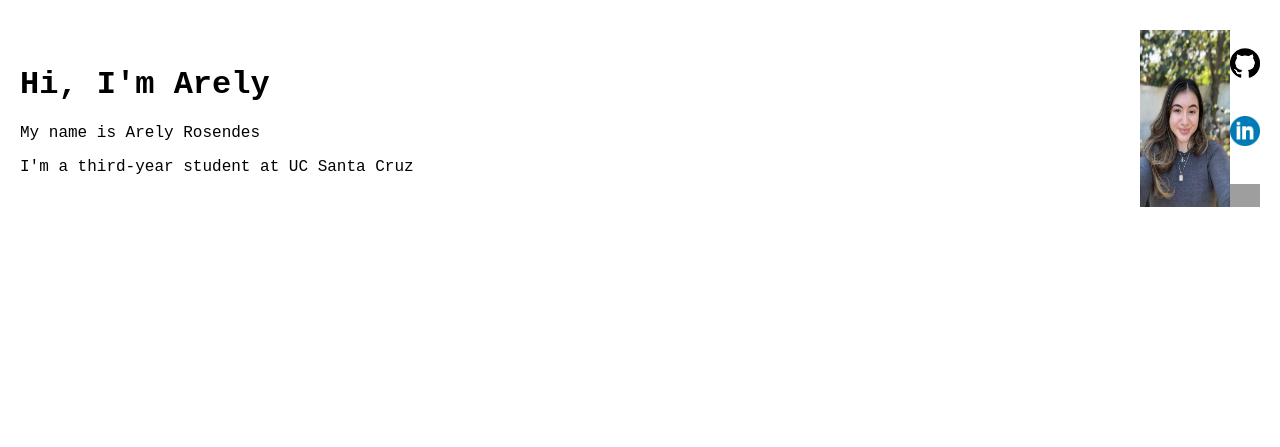
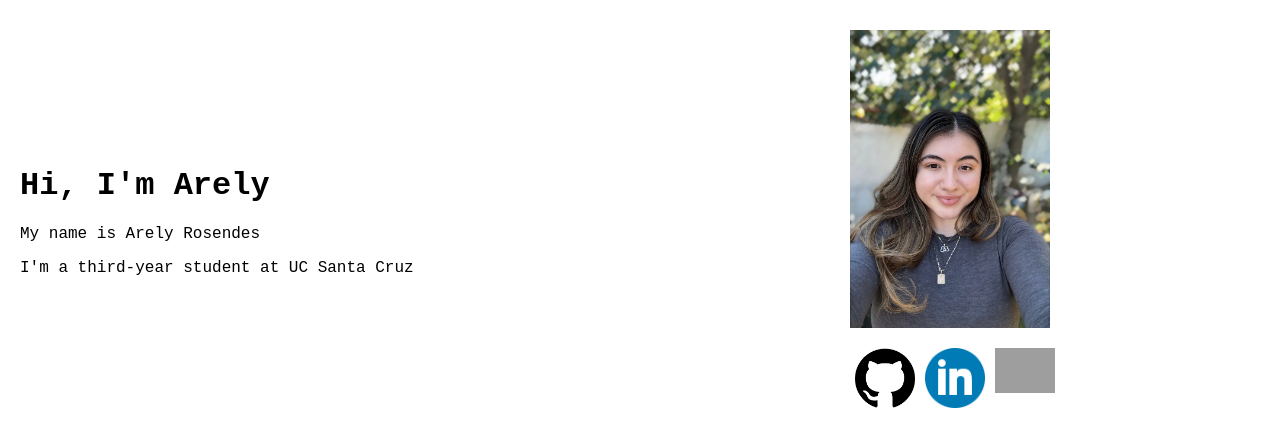
Before and after one commit to arelyyrosendes/Personal-Website, a Flask app: page / in a window 1280 px wide. Shown: the part 89-536 px from the top of the page. Run offline with Flask 3, Linux system fonts and the light colour scheme; grey boxes are pictures that could not be loaded.

Commit message:
image layout

```diff
--- a/templates/home.html
+++ b/templates/home.html
@@ -43,18 +43,17 @@
             flex: 1;
         }
         .right {
-            /* flex: 1;
-            text-align: right; */
-            display: flex;
-            justify-content: flex-end;
+            flex: 1;
+            text-align: center;
         }
         .right img {
             display: block;
-            margin: 10px 0;
+            margin: 10px auto;
         }
         .icons {
-          flex: 1;
-          justify-content: flex-end;
+          display: flex;
+          justify-content: center;
+          margin-top: 10px;
         }
         .icons a {
             margin-left: 10px;
@@ -81,16 +80,16 @@
   </div>
 
   <div class="right">
-      <img src="{{ url_for('static', filename='images/headshot.jpg') }}" alt="Arely's Picture" width="90">
+      <img src="{{ url_for('static', filename='images/headshot.jpg') }}" alt="Arely's Picture" width="200">
       <div class="icons">
           <a href="https://github.com/arelyyrosendes" target="_blank">
-              <img src="{{ url_for('static', filename='images/github.jpg') }}" alt="GitHub" width="30">
+              <img src="{{ url_for('static', filename='images/github.jpg') }}" alt="GitHub" width="60">
           </a>
           <a href="https://linkedin.com/in/arelyrosendes" target="_blank">
-              <img src="{{ url_for('static', filename='images/linkedin.jpg') }}" alt="LinkedIn" width="30">
+              <img src="{{ url_for('static', filename='images/linkedin.jpg') }}" alt="LinkedIn" width="60">
           </a>
           <a href="mailto:arelyrosendes@gmail.com?subject=Hello%20Arely&body=I%20would%20like%20to%20connect%20with%20you.">
-              <img src="{{ url_for('static', filename='images/email.jpg') }}" alt="Email" width="30">
+              <img src="{{ url_for('static', filename='images/email.jpg') }}" alt="Email" width="60">
           </a>
       </div>
   </div>
```
